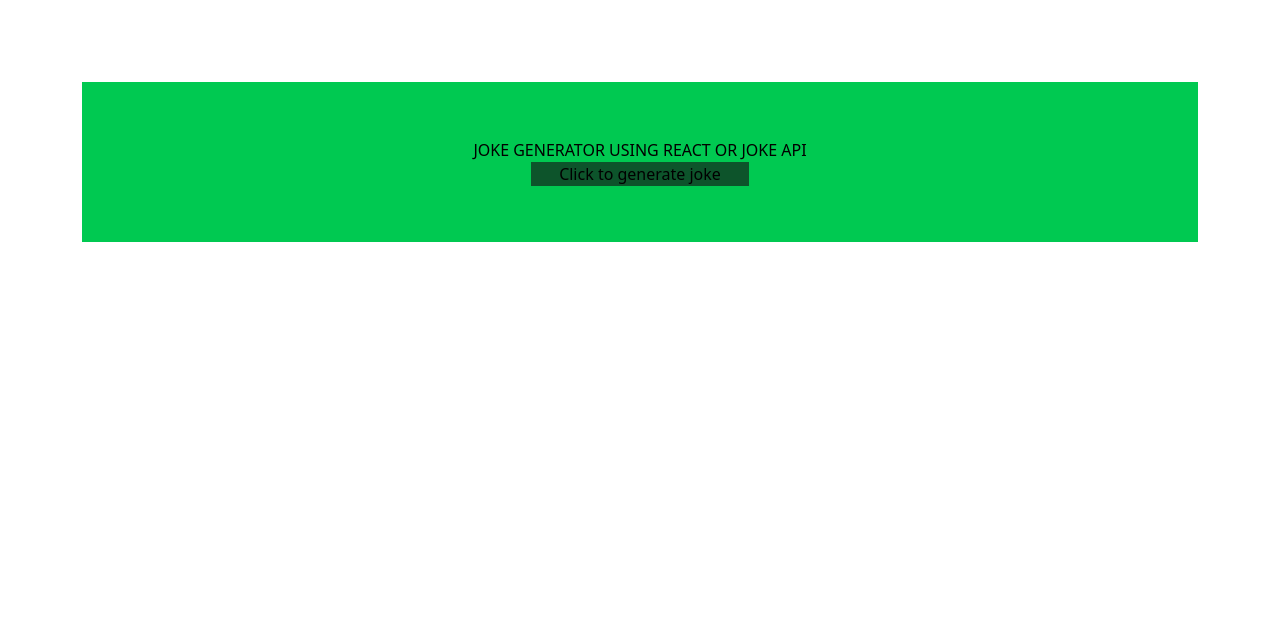
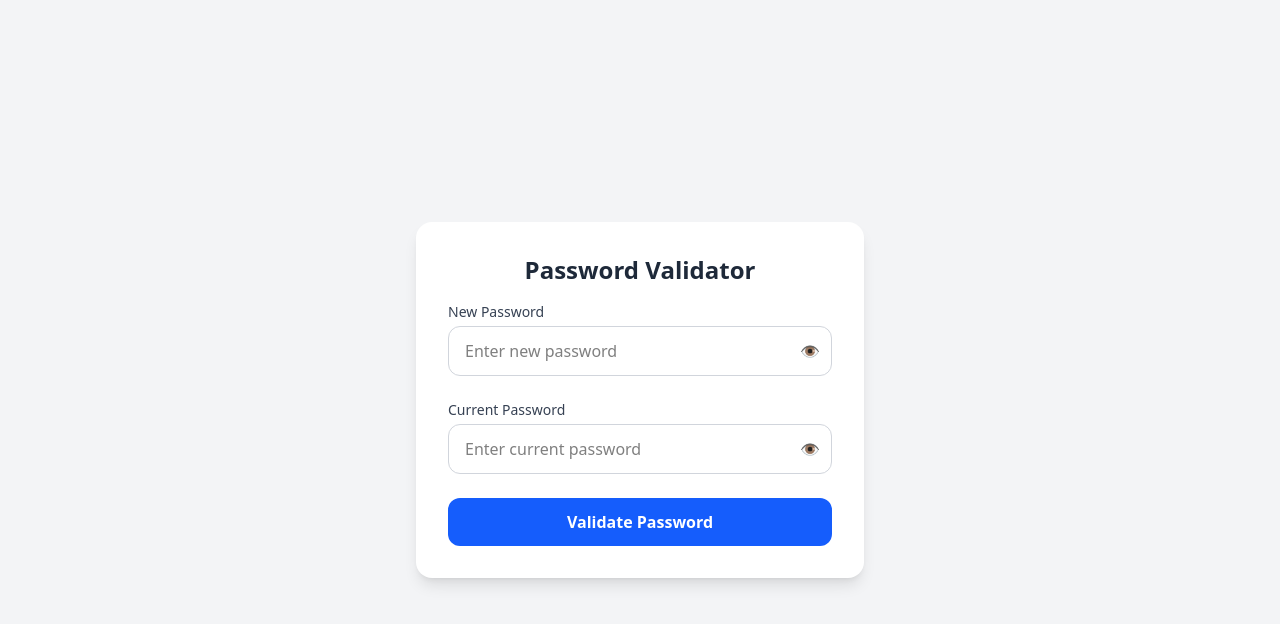
Before and after one commit to ABHI786-tech/React-mini-project, a React (Vite) app: page / in a window 1280 px wide. Shown: the top 624 px of the page. Built offline with nearby package versions, Linux system fonts and the light colour scheme.

Commit message:
feat:UI design completed

```diff
--- /dev/null
+++ b/src/components/PasswordValidator.jsx
@@ -0,0 +1,180 @@
+import React, { useState } from 'react'
+
+const PasswordValidator = () => {
+
+  const [password, setPassword] = useState("")
+  const [currentPassword, setCurrentPassword] = useState("")
+  const [errorMessage, setErrorMessage] = useState("")
+  const [matchError, setMatchError] = useState("")
+  const [successMessage, setSuccessMessage] = useState("")
+
+  const [showNewPassword, setShowNewPassword] = useState(false)
+  const [showCurrentPassword, setShowCurrentPassword] = useState(false)
+
+  const toggleNewPassword = () => setShowNewPassword(!showNewPassword)
+  const toggleCurrentPassword = () => setShowCurrentPassword(!showCurrentPassword)
+
+
+  const isStrong = () => {
+    setSuccessMessage("") // Clear success msg before validation
+
+    const capitalRegex = /^(?=.*[A-Z])/
+    const smallRegex = /^(?=.*[a-z])/
+    const numbRegex = /^(?=.*\d)/
+
+    if (!password) {
+      setErrorMessage("Password is required")
+      return
+    }
+    else if (password.length < 6) {
+      setErrorMessage("Password length is weak")
+      return
+    }
+    else if (password.length > 15) {
+      setErrorMessage("Password length is too big")
+      return
+    }
+    else if (!capitalRegex.test(password)) {
+      setErrorMessage("Must include at least 1 capital letter")
+      return
+    }
+    else if (!smallRegex.test(password)) {
+      setErrorMessage("Must include at least 1 small letter")
+      return
+    }
+    else if (!numbRegex.test(password)) {
+      setErrorMessage("Must include at least 1 number")
+      return
+    }
+    else {
+      setErrorMessage("")
+    }
+
+    if (currentPassword && password !== currentPassword) {
+      setMatchError("New password & current password must be same")
+      return
+    } else {
+      setMatchError("")
+    }
+
+    // 🔥 SUCCESS
+    setSuccessMessage("Password is validated ✔️")
+  }
+
+
+  const inputPassword = (e) => {
+    const val = e.target.value
+    setPassword(val)
+
+    setErrorMessage("")
+    setSuccessMessage("")
+
+    if (currentPassword && val !== currentPassword) {
+      setMatchError("New password & current password must be same")
+    } else {
+      setMatchError("")
+    }
+  }
+
+
+  const inputCurrentPassword = (e) => {
+    const val = e.target.value
+    setCurrentPassword(val)
+
+    setSuccessMessage("")
+
+    if (password && val !== password) {
+      setMatchError("New password & current password must be same")
+    } else {
+      setMatchError("")
+    }
+  }
+
+
+
+  return (
+    <div className="flex justify-center items-center min-h-screen bg-gray-100 px-4">
+      <div className="w-full max-w-md bg-white rounded-2xl shadow-lg p-8 space-y-6">
+
+        <h2 className="text-2xl font-semibold text-center text-gray-800 mb-4">
+          Password Validator
+        </h2>
+
+        {/* New Password */}
+        <div>
+          <label className="block text-sm font-medium text-gray-700 mb-1">
+            New Password
+          </label>
+
+          <div className="relative">
+            <input
+              type={showNewPassword ? "text" : "password"}
+              placeholder="Enter new password"
+              onChange={inputPassword}
+              className="w-full py-3 px-4 border border-gray-300 rounded-xl"
+            />
+
+            <button
+              type="button"
+              onClick={toggleNewPassword}
+              className="absolute inset-y-0 right-3 flex items-center"
+            >
+              {showNewPassword ? "🙈" : "👁️"}
+            </button>
+          </div>
+
+          {errorMessage && (
+            <p className="text-red-600 text-sm mt-1">{errorMessage}</p>
+          )}
+        </div>
+
+
+        {/* Current Password */}
+        <div>
+          <label className="block text-sm font-medium text-gray-700 mb-1">
+            Current Password
+          </label>
+
+          <div className="relative">
+            <input
+              type={showCurrentPassword ? "text" : "password"}
+              placeholder="Enter current password"
+              onChange={inputCurrentPassword}
+              className="w-full py-3 px-4 border border-gray-300 rounded-xl"
+            />
+
+            <button
+              type="button"
+              onClick={toggleCurrentPassword}
+              className="absolute inset-y-0 right-3 flex items-center"
+            >
+              {showCurrentPassword ? "🙈" : "👁️"}
+            </button>
+          </div>
+
+          {matchError && (
+            <p className="text-red-600 text-sm mt-1">{matchError}</p>
+          )}
+        </div>
+
+        {/* Button */}
+        <button
+          onClick={isStrong}
+          className="w-full bg-blue-600 hover:bg-blue-700 text-white py-3 rounded-xl font-semibold"
+        >
+          Validate Password
+        </button>
+
+        {/* ✅ SUCCESS MESSAGE */}
+        {successMessage && (
+          <p className="text-green-600 font-semibold text-center mt-2">
+            {successMessage}
+          </p>
+        )}
+
+      </div>
+    </div>
+  )
+}
+
+export default PasswordValidator
--- a/src/main.jsx
+++ b/src/main.jsx
@@ -5,6 +5,7 @@ import App from './App.jsx'
 import { BrowserRouter } from 'react-router-dom'
 // import FormSubmission from './components/formSubmission.jsx'
 import JokeGenerator from './components/JokeGenerator.jsx'
+import PasswordValidator from './components/PasswordValidator.jsx'
 // import FormSubmission from './App'
 
 
@@ -12,7 +13,8 @@ createRoot(document.getElementById('root')).render(
   <StrictMode>
     <BrowserRouter>
       {/* <App /> */}
-      <JokeGenerator />
+      {/* <JokeGenerator /> */}
+      <PasswordValidator />
       {/* <FormSubmission /> */}
 
     </BrowserRouter>
```
